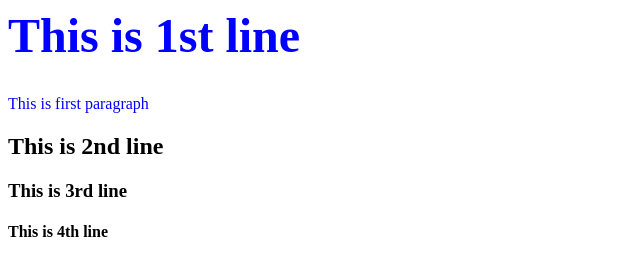
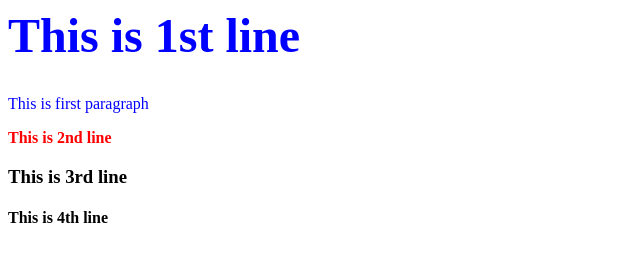
Before and after one commit to hoa1792/SshRepoAssignment, a plain HTML site: page index.html in a window 1280 px wide. Shown: the whole page, without its empty margins (0-640 px from the left). Drawn offline with Linux system fonts and the light colour scheme.

Commit message:
Added style to h2 tag

```diff
--- a/index.html
+++ b/index.html
@@ -8,6 +8,11 @@
         h1{
             color: blue;
             font-size: 300%;
+        }
+
+        h2{
+            color: red;
+            font-size: 100%;
         }
 
         p{
```
